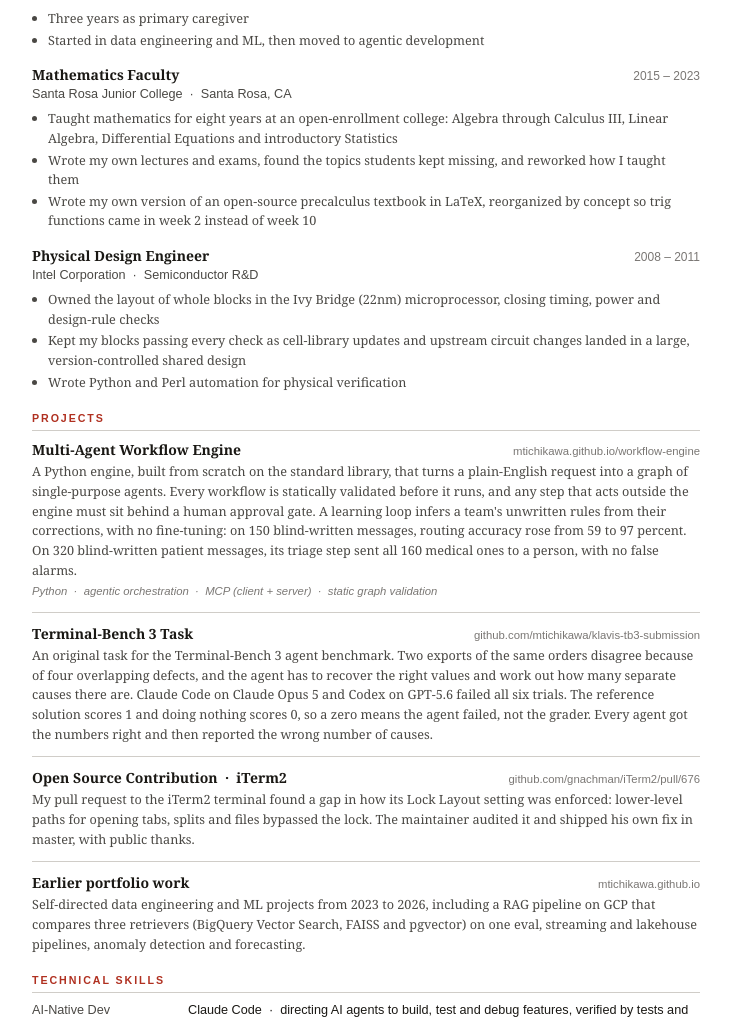
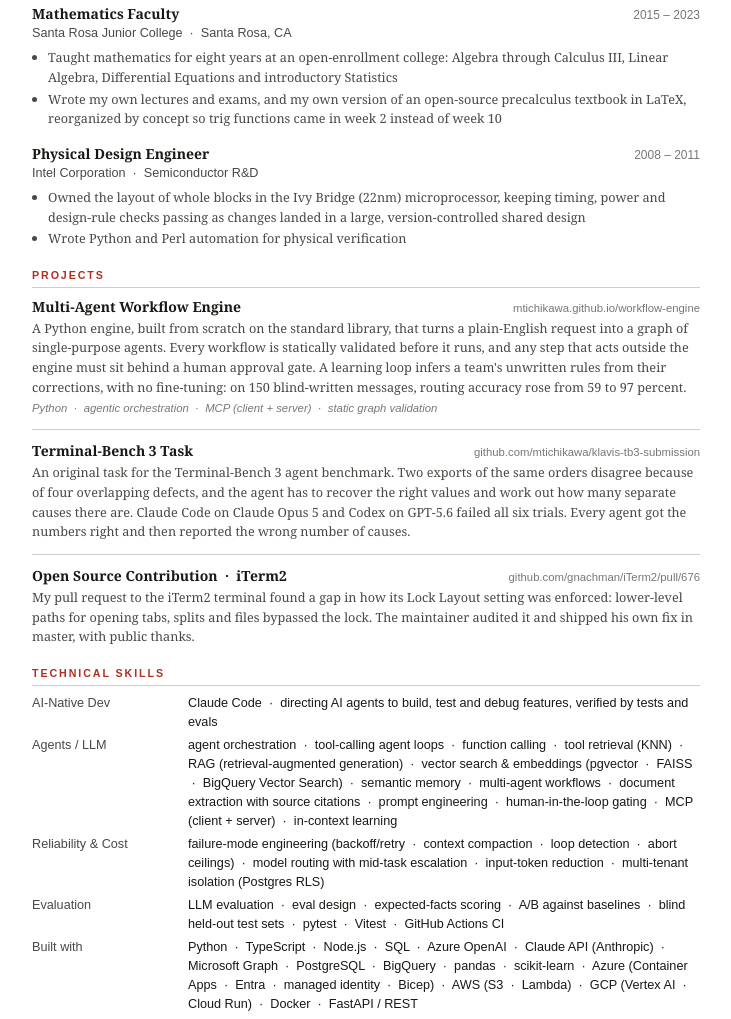
Before and after one commit to mtichikawa/mtichikawa.github.io, a plain HTML site: page resume.html in a window 1280 px wide. Shown: the part 1119-2138 px from the top of the page, without its empty margins (274-1005 px from the left). Drawn offline with Linux system fonts and the light colour scheme.

Commit message:
Resume: trim ~18 lines for white space (older data tools, earlier portfolio, merged bullets)
Co-Authored-By: Claude Opus 5.5 <noreply@anthropic.com>

```diff
--- a/resume.html
+++ b/resume.html
@@ -254,7 +254,7 @@
     <p class="exp-org">Small manufacturing company (client confidential) &nbsp;·&nbsp; Remote &nbsp;·&nbsp; Contract</p>
     <ul class="exp-bullets">
       <li>Lead AI integration for the owners and deploy the company's Azure platform and CI/CD pipeline, starting with an AI quoting app and a self-hosted AI assistant</li>
-      <li>Build an LLM quoting app that extracts requirements from a customer's whole request (emails, attachments, PDFs and drawings, spreadsheets, photos and scans, and call notes) in seconds and returns product model numbers, each value linked to its source line. The owners say finding that information can take a salesperson half a day</li>
+      <li>Build an LLM quoting app that extracts requirements from a customer's whole request (emails, documents, drawings, scans and call notes) in seconds and returns product model numbers, each value linked to its source line. The owners say finding that information can take a salesperson half a day</li>
       <li>Separate extraction from decisions. The LLM only extracts and cites its sources verbatim, deterministic rules code built from the company's quoting guide makes every product decision, and the app stops for human review on missing or conflicting information</li>
       <li>Let the owners change quoting rules in natural language, regression-tested against every open and approved quote and 50,000 synthetic requests, with a diff of what would change and approval by a second person</li>
       <li>Ship through CI/CD with staging and live environments per app, rollback, managed identity with no stored secrets, private networking, and 112 automated tests on every pull request</li>
@@ -269,8 +269,7 @@
     <p class="exp-org">Microclaw LLC &nbsp;·&nbsp; Portland, OR &nbsp;·&nbsp; <a href="https://marketplace.microsoft.com/en-us/product/saas/microclaw.microclaw?tab=Overview" target="_blank" style="color:inherit">Marketplace listing</a> &nbsp;·&nbsp; <a href="https://github.com/mtichikawa/m365-agent" target="_blank" style="color:inherit">Code and evals</a></p>
     <ul class="exp-bullets">
       <li>Built Microclaw, one AI agent across Microsoft 365: 87 function-calling tools, a tool-calling loop that chains them until a task is complete, RAG semantic memory, multi-layer failure recovery, and model routing that escalates to a larger model only when a turn needs it</li>
-      <li>Redesigned how the agent picks its tools. On 362 blind-written test requests it offered every tool a request needed 98.1 percent of the time, up from 87.0</li>
-      <li>On a 142-case agent eval it called the right tools on 134 of 142 cases on average over three runs, with 49 percent fewer prompt tokens than sending every tool</li>
+      <li>Redesigned how the agent picks its tools. On 362 blind-written test requests it offered every tool a request needed 98.1 percent of the time, up from 87.0, with 49 percent fewer prompt tokens than sending every tool</li>
       <li>Took it from first commit to a Marketplace listing in about ten weeks, solo, through Marketplace certification and the Fulfillment and Metering APIs that make it billable, then Teams Store validation after seven review rounds</li>
       <li>Isolated tenants with Postgres row-level security: FORCE policies on every tenant-scoped table, an app role that cannot bypass them, and delegated Entra auth</li>
     </ul>
@@ -297,8 +296,7 @@
     <p class="exp-org">Santa Rosa Junior College &nbsp;·&nbsp; Santa Rosa, CA</p>
     <ul class="exp-bullets">
       <li>Taught mathematics for eight years at an open-enrollment college: Algebra through Calculus III, Linear Algebra, Differential Equations and introductory Statistics</li>
-      <li>Wrote my own lectures and exams, found the topics students kept missing, and reworked how I taught them</li>
-      <li>Wrote my own version of an open-source precalculus textbook in LaTeX, reorganized by concept so trig functions came in week 2 instead of week 10</li>
+      <li>Wrote my own lectures and exams, and my own version of an open-source precalculus textbook in LaTeX, reorganized by concept so trig functions came in week 2 instead of week 10</li>
     </ul>
   </div>
 
@@ -309,8 +307,7 @@
     </div>
     <p class="exp-org">Intel Corporation &nbsp;·&nbsp; Semiconductor R&D</p>
     <ul class="exp-bullets">
-      <li>Owned the layout of whole blocks in the Ivy Bridge (22nm) microprocessor, closing timing, power and design-rule checks</li>
-      <li>Kept my blocks passing every check as cell-library updates and upstream circuit changes landed in a large, version-controlled shared design</li>
+      <li>Owned the layout of whole blocks in the Ivy Bridge (22nm) microprocessor, keeping timing, power and design-rule checks passing as changes landed in a large, version-controlled shared design</li>
       <li>Wrote Python and Perl automation for physical verification</li>
     </ul>
   </div>
@@ -325,7 +322,7 @@
       <span class="proj-name">Multi-Agent Workflow Engine</span>
       <a class="proj-link" href="https://mtichikawa.github.io/workflow-engine/" target="_blank">mtichikawa.github.io/workflow-engine</a>
     </div>
-    <p class="proj-desc">A Python engine, built from scratch on the standard library, that turns a plain-English request into a graph of single-purpose agents. Every workflow is statically validated before it runs, and any step that acts outside the engine must sit behind a human approval gate. A learning loop infers a team's unwritten rules from their corrections, with no fine-tuning: on 150 blind-written messages, routing accuracy rose from 59 to 97 percent. On 320 blind-written patient messages, its triage step sent all 160 medical ones to a person, with no false alarms.</p>
+    <p class="proj-desc">A Python engine, built from scratch on the standard library, that turns a plain-English request into a graph of single-purpose agents. Every workflow is statically validated before it runs, and any step that acts outside the engine must sit behind a human approval gate. A learning loop infers a team's unwritten rules from their corrections, with no fine-tuning: on 150 blind-written messages, routing accuracy rose from 59 to 97 percent.</p>
     <p class="proj-stack">Python &nbsp;·&nbsp; agentic orchestration &nbsp;·&nbsp; MCP (client + server) &nbsp;·&nbsp; static graph validation</p>
   </div>
 
@@ -336,7 +333,7 @@
       <span class="proj-name">Terminal-Bench 3 Task</span>
       <a class="proj-link" href="https://github.com/mtichikawa/klavis-tb3-submission" target="_blank">github.com/mtichikawa/klavis-tb3-submission</a>
     </div>
-    <p class="proj-desc">An original task for the Terminal-Bench 3 agent benchmark. Two exports of the same orders disagree because of four overlapping defects, and the agent has to recover the right values and work out how many separate causes there are. Claude Code on Claude Opus 5 and Codex on GPT-5.6 failed all six trials. The reference solution scores 1 and doing nothing scores 0, so a zero means the agent failed, not the grader. Every agent got the numbers right and then reported the wrong number of causes.</p>
+    <p class="proj-desc">An original task for the Terminal-Bench 3 agent benchmark. Two exports of the same orders disagree because of four overlapping defects, and the agent has to recover the right values and work out how many separate causes there are. Claude Code on Claude Opus 5 and Codex on GPT-5.6 failed all six trials. Every agent got the numbers right and then reported the wrong number of causes.</p>
   </div>
 
   <div class="rule-light"></div>
@@ -349,15 +346,6 @@
     <p class="proj-desc">My pull request to the iTerm2 terminal found a gap in how its Lock Layout setting was enforced: lower-level paths for opening tabs, splits and files bypassed the lock. The maintainer audited it and shipped his own fix in master, with public thanks.</p>
   </div>
 
-  <div class="rule-light"></div>
-
-  <div class="proj">
-    <div class="proj-header">
-      <span class="proj-name">Earlier portfolio work</span>
-      <a class="proj-link" href="https://mtichikawa.github.io" target="_blank">mtichikawa.github.io</a>
-    </div>
-    <p class="proj-desc">Self-directed data engineering and ML projects from 2023 to 2026, including a RAG pipeline on GCP that compares three retrievers (BigQuery Vector Search, FAISS and pgvector) on one eval, streaming and lakehouse pipelines, anomaly detection and forecasting.</p>
-  </div>
 </div>
 
 <!-- SKILLS -->
@@ -381,7 +369,7 @@
   </div>
   <div class="skill-row">
     <span class="skill-label">Built with</span>
-    <span>Python &nbsp;·&nbsp; TypeScript &nbsp;·&nbsp; Node.js &nbsp;·&nbsp; SQL &nbsp;·&nbsp; Azure OpenAI &nbsp;·&nbsp; Claude API (Anthropic) &nbsp;·&nbsp; Microsoft Graph &nbsp;·&nbsp; PostgreSQL &nbsp;·&nbsp; BigQuery &nbsp;·&nbsp; Delta Lake (medallion) &nbsp;·&nbsp; Spark Structured Streaming &nbsp;·&nbsp; SQLAlchemy &nbsp;·&nbsp; pandas &nbsp;·&nbsp; scikit-learn &nbsp;·&nbsp; HuggingFace &nbsp;·&nbsp; sentence-transformers &nbsp;·&nbsp; Azure (Container Apps &nbsp;·&nbsp; Entra &nbsp;·&nbsp; managed identity &nbsp;·&nbsp; Bicep) &nbsp;·&nbsp; AWS (S3 &nbsp;·&nbsp; Lambda &nbsp;·&nbsp; DynamoDB) &nbsp;·&nbsp; GCP (Vertex AI &nbsp;·&nbsp; Cloud Run) &nbsp;·&nbsp; Docker &nbsp;·&nbsp; FastAPI / REST &nbsp;·&nbsp; Redis</span>
+    <span>Python &nbsp;·&nbsp; TypeScript &nbsp;·&nbsp; Node.js &nbsp;·&nbsp; SQL &nbsp;·&nbsp; Azure OpenAI &nbsp;·&nbsp; Claude API (Anthropic) &nbsp;·&nbsp; Microsoft Graph &nbsp;·&nbsp; PostgreSQL &nbsp;·&nbsp; BigQuery &nbsp;·&nbsp; pandas &nbsp;·&nbsp; scikit-learn &nbsp;·&nbsp; Azure (Container Apps &nbsp;·&nbsp; Entra &nbsp;·&nbsp; managed identity &nbsp;·&nbsp; Bicep) &nbsp;·&nbsp; AWS (S3 &nbsp;·&nbsp; Lambda) &nbsp;·&nbsp; GCP (Vertex AI &nbsp;·&nbsp; Cloud Run) &nbsp;·&nbsp; Docker &nbsp;·&nbsp; FastAPI / REST</span>
   </div>
 </div>
 
```
Also changed, not shown: 1 other file.
